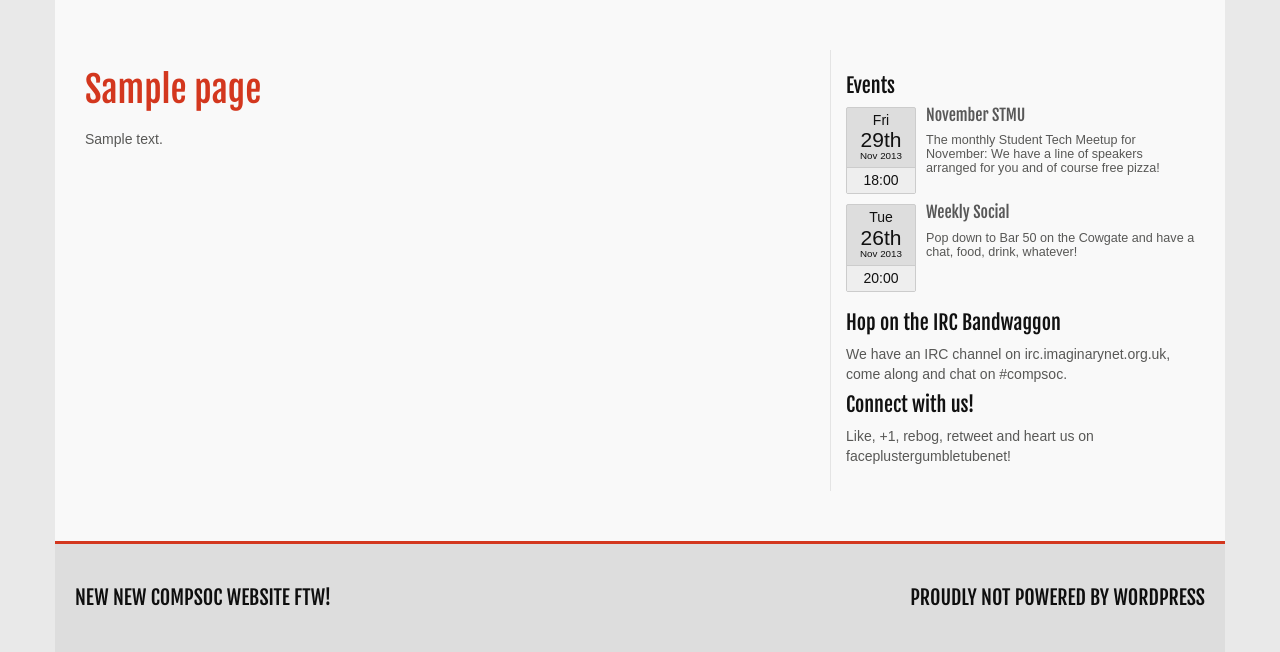
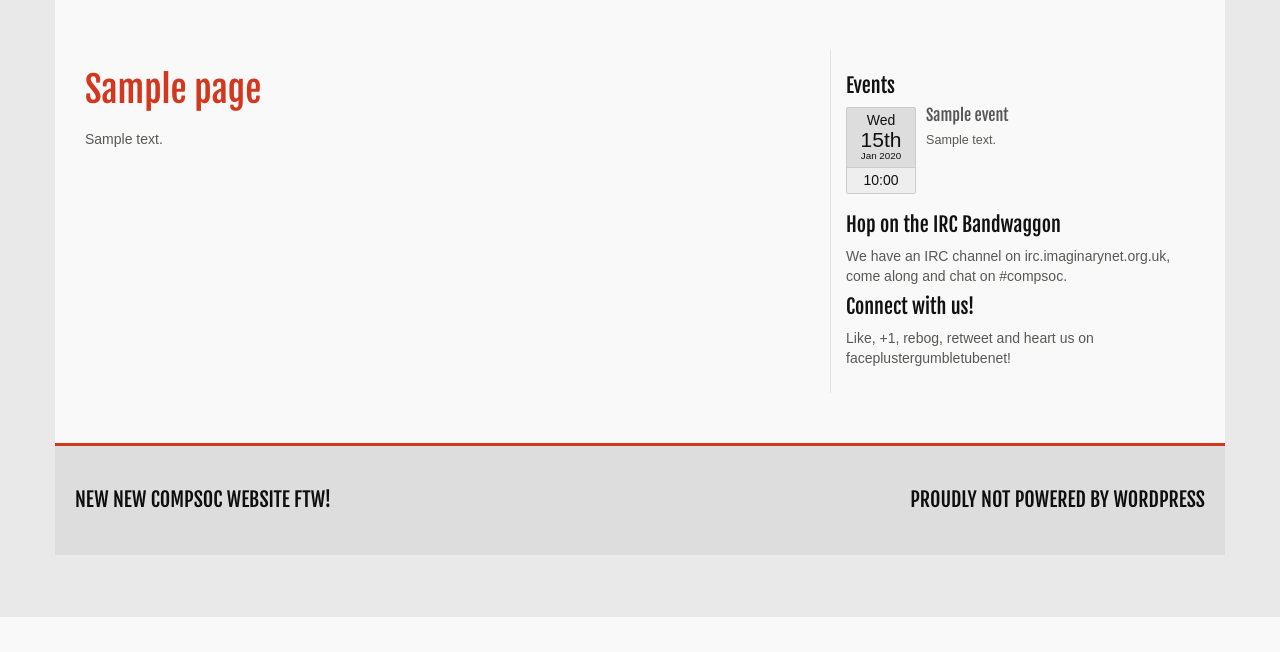
Before and after one commit to compsoc-edinburgh/website-django, a Django app: template compsoc/templates/compsoc/page.html in a window 1280 px wide. Shown: the part 183-835 px from the top of the page. After the commit the page ends 800 px from the top, so only its background shows below. Run offline with Django 3.2, Linux system fonts and the light colour scheme; tables that the repository leaves empty hold one stand-in row (values such as "Sample post"); the template is opened without the code that fills it: values that come from a table or form of the project are taken from there, most other values are stand-ins (such as "Sample title", 1, 10 or a date in 2020); some libraries are stand-ins or nearby versions; some web fonts are replaced.

Commit message:
Event system

```diff
--- a/compsoc/admin.py
+++ b/compsoc/admin.py
@@ -1,5 +1,5 @@
 from django.contrib import admin
-from compsoc.models import Page
+from compsoc.models import Page, Event
 
 class PageAdmin(admin.ModelAdmin):
     fieldsets = [
@@ -8,3 +8,4 @@ class PageAdmin(admin.ModelAdmin):
     ]
 
 admin.site.register(Page, PageAdmin)
+admin.site.register(Event)
--- a/compsoc/models.py
+++ b/compsoc/models.py
@@ -9,4 +9,13 @@ class Page(models.Model):
     content = models.TextField()
 
     def __unicode__(self):
-        return self.name
+        return self.title
+
+class Event(models.Model):
+    when = models.DateTimeField()
+    title = models.CharField(max_length=128)
+    description = models.TextField()
+    url = models.URLField(blank=True)
+
+    def __unicode__(self):
+        return self.title
--- a/compsoc/templates/compsoc/page.html
+++ b/compsoc/templates/compsoc/page.html
@@ -162,35 +162,39 @@
 
         <h1>Events</h1>
 
+        {% for event in events %}
         <section class="event">
             <div class="event-cal">
-                <div class="event-date"><span class="event-date-day">Fri</span> <span class="event-date-num">29th</span> <span class="event-date-mon">Nov 2013</span></div>
-                <div class="event-time">18:00</div>
+                <div class="event-date">
+                    <span class="event-date-day">{{ event.when|date:'D' }}</span>
+                    <span class="event-date-num">{{ event.when|date:'dS' }}</span>
+                    <span class="event-date-mon">{{ event.when|date:'M Y' }}</span>
+                </div>
+                <div class="event-time">{{ event.when|date:'H:i' }}</div>
             </div>
             <div class="event-description">
-        <h2>November STMU</h2>
-        <p>The monthly Student Tech Meetup for November: We have a line of speakers arranged for you and of course free pizza!</p>
+                <h2>{{ event.title }}</h2>
+                <p>{{ event.description }}</p>
             </div>
             <div style="clear: both;"></div>
         </section>
-
-            <section class="event">
-          <div class="event-cal">
-                <div class="event-date"><span class="event-date-day">Tue</span> <span class="event-date-num">26th</span> <span class="event-date-mon">Nov 2013</span></div>
-                <div class="event-time">20:00</div>
-          </div>
-          <div class="event-description">
-        <h2>Weekly Social</h2>
-                <p>Pop down to Bar 50 on the Cowgate and have a chat, food, drink, whatever!</p>
-          </div>
-           <div style="clear: both;"></div>
-            </section>
+        {% endfor %}
 
         <h1>Hop on the IRC Bandwaggon</h1>
         <p>We have an IRC channel on irc.imaginarynet.org.uk, come along and chat on #compsoc.</p>
 
         <h1>Connect with us!</h1>
         <p>Like, +1, rebog, retweet and heart us on faceplustergumbletubenet!</p>
+
+        <!--
+        <div id="widgetHerePlease">
+            Events from <a href="http://opentechcalendar.co.uk">Open Tech Calendar</a>
+        </div>
+        <script src="http://opentechcalendar.co.uk/widgetjs/listevents.js"></script>
+        <script>
+        OpenTechCalendarWidgetListEvents.place( 'widgetHerePlease' , { eventCount: 4, title: "Events in Edinburgh", locationId: 1 } );
+        </script>
+        -->
 
       </aside>
     </div>
--- a/compsoc/views.py
+++ b/compsoc/views.py
@@ -1,7 +1,7 @@
 from django.shortcuts import render, get_object_or_404
 from django.views.generic.base import TemplateView
 
-from compsoc.models import Page
+from compsoc.models import Page, Event
 
 class PageView(TemplateView):
     template_name = 'compsoc/page.html'
@@ -9,4 +9,5 @@ class PageView(TemplateView):
     def get(self, request, page_name):
         context = { 'page': get_object_or_404(Page, name=page_name) }
         context['nav_pages'] = Page.objects.filter(is_in_navbar__exact=True).values('name', 'nav_name')
+        context['events'] = Event.objects.order_by('when').values()
         return render(request, self.template_name,  context)
```
Lines whose indentation alone changed are shown as unchanged.
